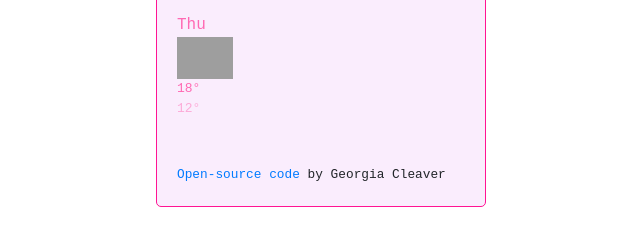
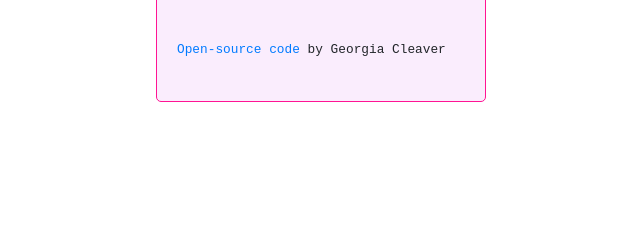
Before and after one commit to georgiacleaver/weather-app, a plain HTML site: page index.html in a window 1280 px wide. Shown: the part 195-440 px from the top of the page, without its empty margins (319-959 px from the left). Drawn offline with nearby package versions, Linux system fonts and the light colour scheme; no server answers; grey boxes are pictures that could not be loaded.

Commit message:
Cleaned HTML
Div can be found in JS and was not needed in HTML

```diff
--- a/index.html
+++ b/index.html
@@ -62,22 +62,6 @@
     </div>
     </div>
     <div class="weather-forecast" id="forecast">
-    <div class="row">
-      <div class="col-2">
-        Thu
-        <img src="http://openweathermap.org/img/wn/50d@2x.png"
-        alt=""
-        width="56"
-        />
-        <div class="weather-forecast-temperatures">
-          <span class="weather-forecast-temperature-max">
-        18°</span>
-        <span class="weather-forecast-temperature-min">
-          12° </span>
-        </div>
-      </div>
-    </div>
-    </div>
     </div>
     </br>
 <small>
```
